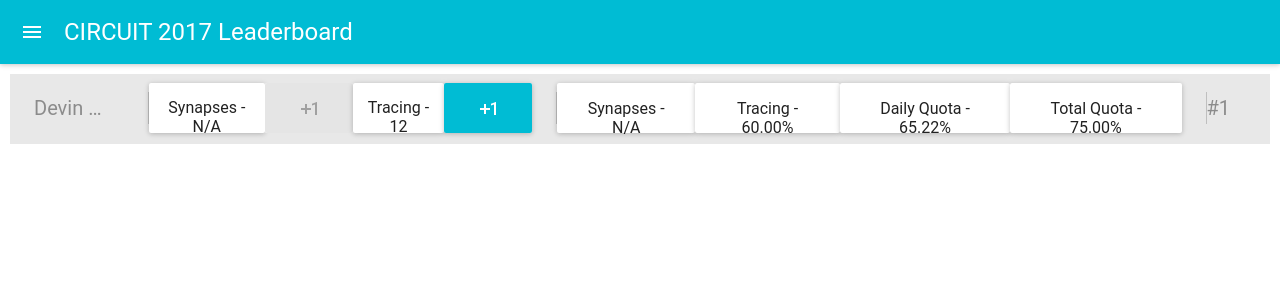
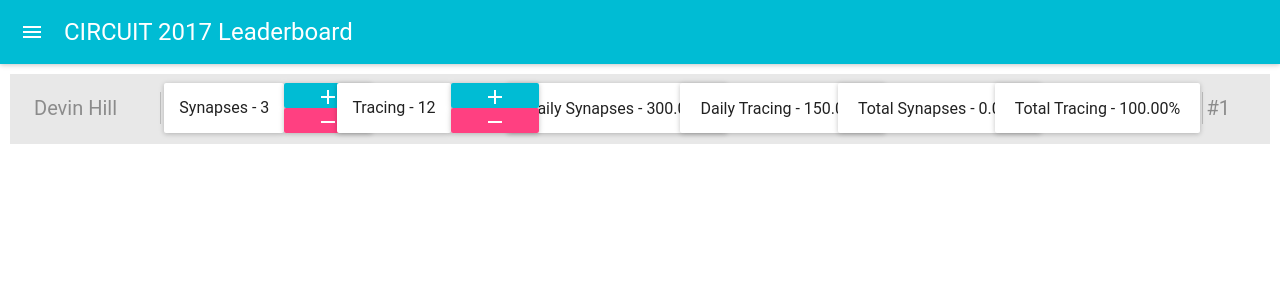
Before and after one commit to hpcowley/leaderboard, a React (Create React App) app in the folder leaderboard/: page / in a window 1280 px wide. Shown: the top 300 px of the page. Built offline with nearby package versions, Linux system fonts and the light colour scheme; what react-tap-event-plugin would draw is missing.

Commit message:
Split button for plus and minus capabilities, made it a bit prettier.

```diff
--- a/leaderboard/src/App.css
+++ b/leaderboard/src/App.css
@@ -1,4 +1,4 @@
-@import "Fonts.css";
+@import "./Fonts.css";
 
 .App {
   text-align: center;
@@ -13,7 +13,7 @@
 }
 
 .Intro {
-  font-family: inherit, sans-serif;
+  font-family: inherit;
 }
 
 
--- a/leaderboard/src/App.js
+++ b/leaderboard/src/App.js
@@ -14,21 +14,28 @@ injectTapEventPlugin();
 
 
 const props = {
-  username: "Devin Hill",
+  username: "devinhill",
+  displayname: "Devin Hill",
   ranking: 1,
   tasks: ['Synapses', 'Tracing'],
-  counts: {
+  instanceCounts: {
     Synapses: 3,
     Tracing: 12,
-    daily: 15,
-    total: 30,
   },
-  quotas: {
+  instanceQuotas: {
+    Synapses: 1,
+    Tracing: 8
+  },
+  totalCounts: {
     Synapses: 0,
     Tracing: 20,
-    daily: 23,
-    total: 40,
-  }
+  },
+  totalQuotas: {
+    Synapses: 40,
+    Tracing: 20
+  },
+  onIncrement: i => console.log(`increment ${i}`),
+  onDecrement: i => console.log(`decrement ${i}`),
 }
 
 // This would need to become a class in a real application, of course.
@@ -39,48 +46,9 @@ const App = () => (
       <AppBar />
       <TaskControlBar
         {...props}
-        onClick={i => console.log(`${i}`)}
-        ranking={1}
       />
     </div>
   </MuiThemeProvider>
 );
 
-
-
-/*
-class App extends Component {
-  render() {
-    return (
-      <MuiThemeProvider>
-        <div className="App">
-          <AppBarFunc />
-          <div className="Intro">
-            <p> This is where you put in some info! </p>
-            <p> This is where you select some options! </p>
-            <Options />
-          </div>
-          <Board/>
-        </div>
-      </MuiThemeProvider>
-    );
-  }
-}
-*/
-
-/*
-should toggle between three options: view as current
-count, view as percent of quota, view as all time count
-*/
-
-/*
-class Board extends Component {
-  render() {
-    return (
-      <TableExampleSimple />
-    );
-  }
-}
-*/
-
 export default App;
--- a/leaderboard/src/ControlBar.js
+++ b/leaderboard/src/ControlBar.js
@@ -5,55 +5,59 @@ import {
   ToolbarSeparator,
   ToolbarTitle,
 } from 'material-ui/Toolbar';
-import { RaisedButton, Paper } from 'material-ui';
-import PlusOneIcon from 'material-ui/svg-icons/image/exposure-plus-1';
-
+import {
+  RaisedButton,
+  Paper
+} from 'material-ui';
+import AddIcon from 'material-ui/svg-icons/content/add'
+import RemoveIcon from 'material-ui/svg-icons/content/remove'
+import {
+  fullWhite
+} from 'material-ui/styles/colors'
 
 export const TaskControlBar = (props) => (
   <Toolbar style={{
-      margin:10,
-      height:70,
-      display:'block',
+      margin: 10,
+      height: 70,
+      display: 'block',
       paddingTop: 6,
     }}>
     <ToolbarGroup>
-      <ToolbarTitle text={props.username} />
+      <ToolbarTitle text={props.displayname} />
       <ToolbarSeparator />
         {
-          props.tasks.map(taskName => (
+          props.tasks.map(taskname => (
             <TaskCounter
-              key={taskName}
-              taskName={taskName}
-              value={props.counts[taskName]}
-              quota={props.quotas[taskName]}
-              onClick={() => props.onClick(taskName)}
+              key={taskname}
+              taskname={taskname}
+              value={props.instanceCounts[taskname]}
+              quota={props.instanceQuotas[taskname]}
+              onIncrement={props.onIncrement}
+              onDecrement={props.onDecrement}
             />
           ))
         }
       <ToolbarSeparator />
         {
-          props.tasks.map(taskName => (
+          props.tasks.map(taskname => (
             <TaskPercentageCompletionDisplay
-              className="IndividualQuotaCompletionDisplay"
-              key={taskName}
-              taskName={taskName}
-              quota={props.quotas[taskName]}
-              value={props.counts[taskName]}
+              key={taskname}
+              taskname={`Daily ${taskname}`}
+              quota={props.instanceQuotas[taskname]}
+              value={props.instanceCounts[taskname]}
             />
           ))
         }
+        {
+          props.tasks.map(taskname => (
             <TaskPercentageCompletionDisplay
-        className="DailyQuotaCompletionDisplay"
-        taskName="Daily Quota"
-        quota={props.quotas.daily}
-        value={props.counts.daily}
+              key={taskname}
+              taskname={`Total ${taskname}`}
+              quota={props.totalQuotas[taskname]}
+              value={props.totalCounts[taskname]}
             />
-      <TaskPercentageCompletionDisplay
-        className="TotalQuotaCompletionDisplay"
-        taskName="Total Quota"
-        quota={props.quotas.total}
-        value={props.counts.total}
-      />
+          ))
+        }
       <ToolbarSeparator />
       <TaskRanking
         user={props.username}
@@ -75,15 +79,24 @@ const counterStyle = {
 export const TaskCounter = (props) => (
   <ToolbarGroup>
     <Paper style={counterStyle}>
-      {props.taskName} - {props.quota > 0 ? props.value : "N/A"}
+      {props.taskname} - {props.quota > 0 ? props.value : "N/A"}
     </Paper>
+    <div style={{width: 50, height: 50}}>
       <RaisedButton
-      style={{margin: 0, height: 50}}
+        style={{margin: 0, height: 25, width: 25}}
         primary={true}
-      icon={<PlusOneIcon/>}
-      onTouchTap={props.onClick}
+        icon={<AddIcon color={fullWhite} />}
+        onTouchTap={() => props.onIncrement(props.taskname)}
         disabled={props.quota === 0}
       />
+      <RaisedButton
+        style={{margin: 0, height: 25, width: 25}}
+        secondary={true}
+        icon={<RemoveIcon color={fullWhite} />}
+        onTouchTap={() => props.onDecrement(props.taskname)}
+        disabled={props.quota === 0}
+      />
+    </div>
   </ToolbarGroup>
 );
 
@@ -92,14 +105,14 @@ const completionStyle = {
   paddingLeft: 20,
   paddingRight: 20,
   height: 50,
-  margin: 0,
+  margin: -25,
   textAlign: 'center',
 }
 
 
 export const TaskPercentageCompletionDisplay = (props) => (
   <Paper style={completionStyle}>
-    <p>{props.taskName} - {props.quota > 0 ? `${((props.value / props.quota)*100).toFixed(2)}%` : "N/A"}</p>
+    <p>{props.taskname} - {props.quota > 0 ? `${((props.value / props.quota)*100).toFixed(2)}%` : "N/A"}</p>
   </Paper>
 );
 
@@ -112,3 +125,5 @@ export const TaskRanking = (props) => (
     />
   </ToolbarGroup>
 )
+
+export default TaskControlBar;
```
Lines whose indentation alone changed are shown as unchanged.
